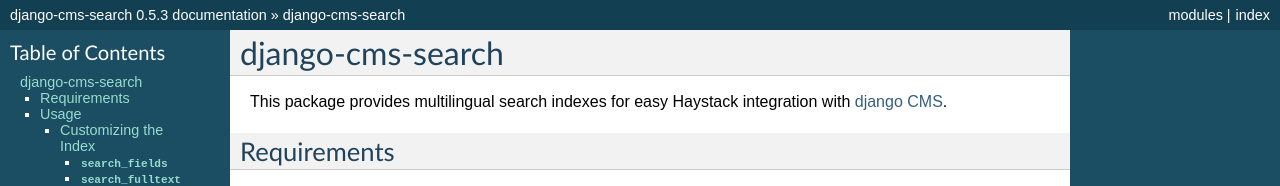
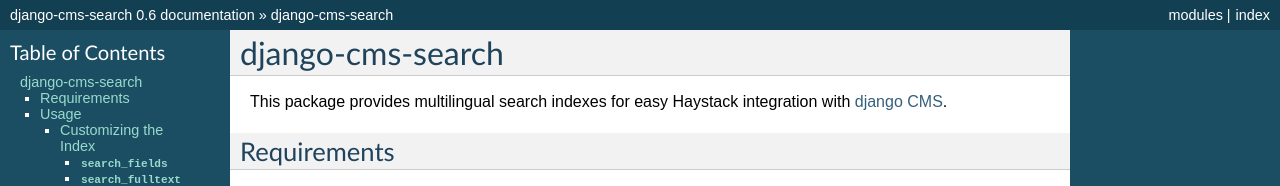
Before and after one commit to beniwohli/django-cms-search, a Sphinx documentation site: the page built from docs/index.rst, in a window 1280 px wide and 900 px high. Shown: the top 186 px of the window. Built offline with Sphinx 7.4.7, drawn with Linux system fonts in a browser that asks for light colours; some of the changed text lies outside the part shown.

Commit message:
version bump

```diff
--- a/cms_search/__init__.py
+++ b/cms_search/__init__.py
@@ -1 +1 @@
-__version__ = '0.5.3'
+__version__ = '0.6'
--- a/docs/conf.py
+++ b/docs/conf.py
@@ -46,9 +46,9 @@
 # built documents.
 #
 # The short X.Y version.
-version = '0.5.3'
+version = '0.6'
 # The full version, including alpha/beta/rc tags.
-release = '0.5.3'
+release = '0.6'
 
 # The language for content autogenerated by Sphinx. Refer to documentation
 # for a list of supported languages.
```
